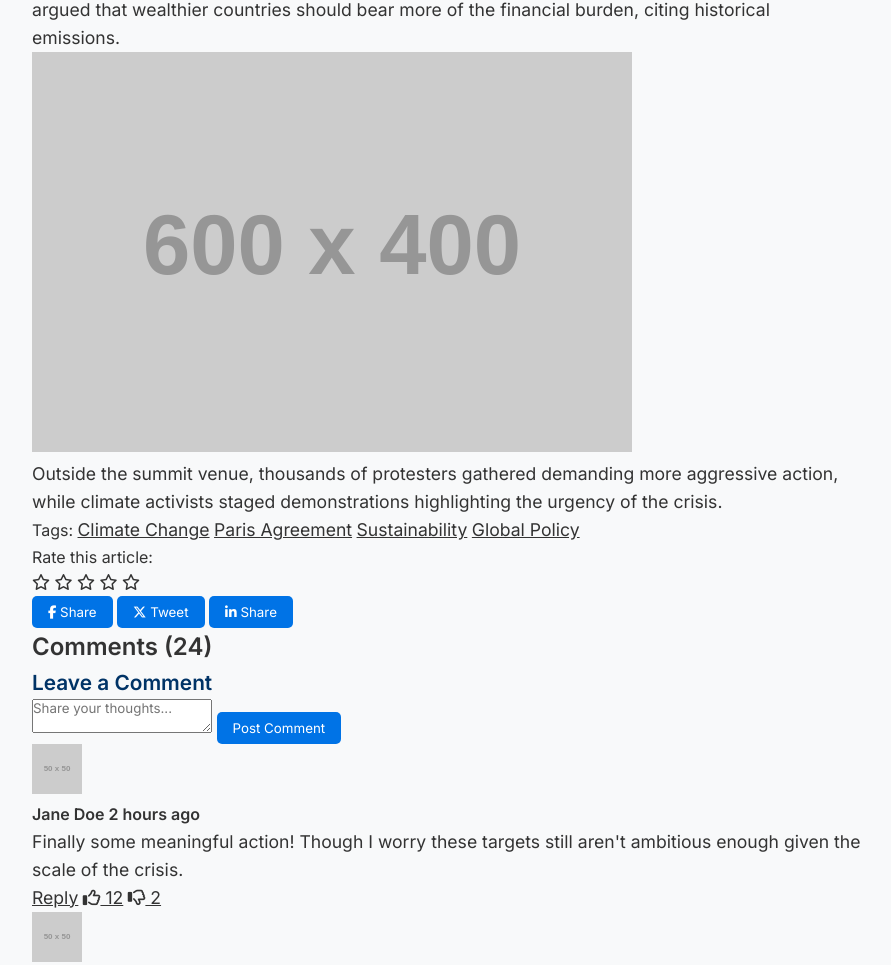
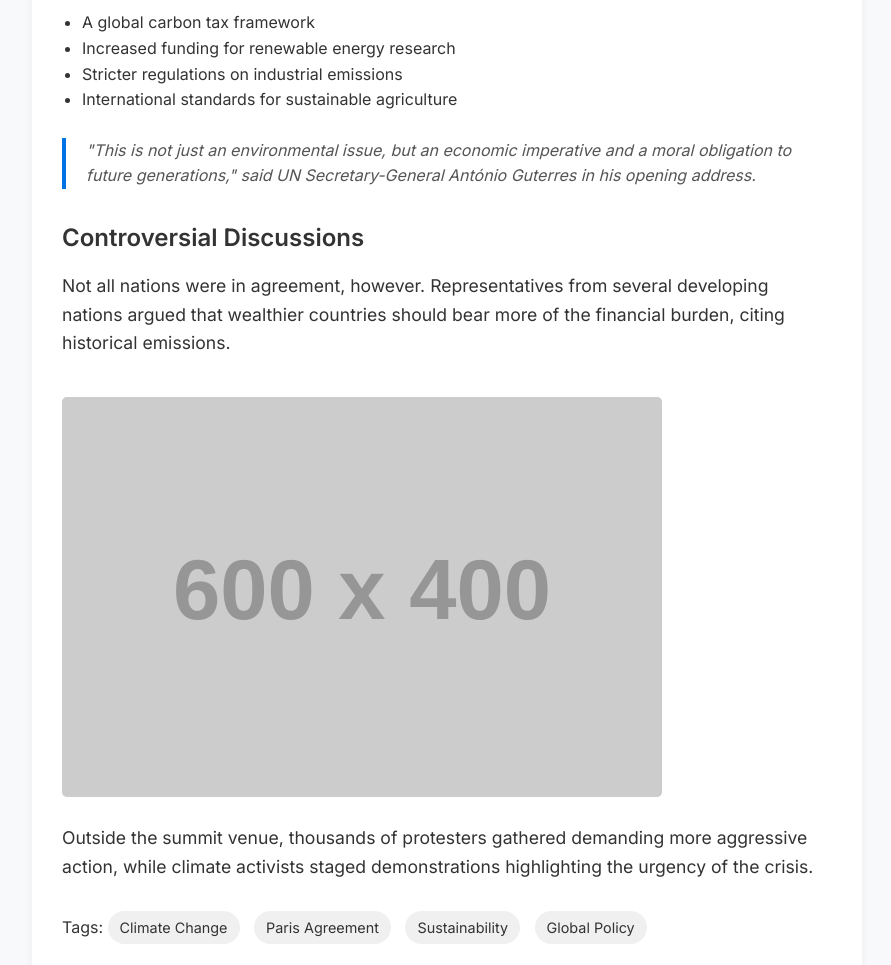
Before and after one commit to mohammed-alhanjouri/Truth-News, a plain HTML site: page article.html in a window 1280 px wide. Shown: the part 1176-2141 px from the top of the page, without its empty margins (28-919 px from the left). Drawn offline with Linux system fonts and the light colour scheme; placeholder pictures from the web are drawn by us.

Commit message:
Add styles for Article Page

```diff
--- a/article.html
+++ b/article.html
@@ -99,11 +99,11 @@
                     <div class="article-rating">
                         <span>Rate this article:</span>
                         <div class="stars">
-                            <i class="far fa-star"></i>
-                            <i class="far fa-star"></i>
-                            <i class="far fa-star"></i>
-                            <i class="far fa-star"></i>
-                            <i class="far fa-star"></i>
+                            <i class="fa-regular fa-star"></i>
+                            <i class="fa-regular fa-star"></i>
+                            <i class="fa-regular fa-star"></i>
+                            <i class="fa-regular fa-star"></i>
+                            <i class="fa-regular fa-star"></i>
                         </div>
                     </div>
                     <div class="share-buttons">
--- a/styles.css
+++ b/styles.css
@@ -146,6 +146,7 @@ header{
 .auth-buttons button {
     font-size: 1rem;
 }
+
 
 /* Home Page Style */
 
@@ -413,6 +414,7 @@ footer h3{
 }
 
 
+
 /* Category Page Style */
 
 .category-header {
@@ -544,3 +546,240 @@ footer h3{
     border-color: var(--secondary-color);
     outline: none;
 }
+
+
+
+/* Article Page Style */
+
+.single-article {
+    background: white;
+    padding: 30px;
+    border-radius: 10px;
+    box-shadow: var(--shadow);
+}
+.article-title {
+    font-size: 2.3rem;
+    margin: 15px 0 20px;
+}
+
+.article-data {
+    margin-bottom: 25px;
+    /* display: flex;
+    flex-wrap: wrap;
+    gap: 20px; */
+    color: #666;
+    font-size: 0.9rem;
+}
+
+.article-featured-image {
+    width: 100%;
+    /* max-height: 500px; */
+    object-fit: cover;
+    border-radius: 5px;
+    margin-bottom: 25px;
+    background: linear-gradient(45deg, #f0f0f0, #e0e0e0);
+}
+
+.article-intro {
+    font-size: 1.3rem;
+    margin-bottom: 25px;
+    font-weight: 500;
+}
+.article-content h2 {
+    margin: 30px 0 15px;
+}
+.article-content p {
+    margin-bottom: 20px;
+}
+.article-content ul {
+    margin-bottom: 20px;
+    padding-left: 20px;
+}
+.article-content blockquote {
+    border-left: 4px solid var(--secondary-color);
+    padding-left: 20px;
+    margin: 25px 0;
+    font-style: italic;
+    color: #555;
+}
+.article-inline-image {
+    max-width: 100%;
+    height: auto;
+    margin: 20px 0;
+    border-radius: 5px;
+    background: linear-gradient(45deg, #f0f0f0, #e0e0e0);
+}
+.article-tags {
+    margin: 30px 0;
+}
+.article-tags a {
+    display: inline-block;
+    background-color: #f0f0f0;
+    padding: 5px 12px;
+    border-radius: 20px;
+    margin-right: 10px;
+    font-size: 0.9rem;
+    text-decoration: none;
+}
+
+.article-actions {
+    display: flex;
+    justify-content: space-between;
+    align-items: center;
+    margin: 30px 0;
+    padding: 20px 0;
+    border-top: 1px solid var(--border-color);
+    border-bottom: 1px solid var(--border-color);
+}
+.article-rating {
+    display: flex;
+    align-items: center;
+    gap: 10px;
+}
+.stars i {
+    color: var(--accent-color);
+    cursor: pointer;
+}
+.share-buttons {
+    display: flex;
+    gap: 10px;
+}
+.share-buttons button {
+    display: flex;
+    align-items: center;
+    gap: 5px;
+}
+
+/* Comments Section */
+
+.article-comments {
+    display: flex;
+    flex-direction: column;
+    gap: 20px;
+    margin: 40px 0;
+}
+
+.comment-form textarea {
+    width: 100%;
+    height: 100px;
+    padding: 10px;
+    border: 2px solid var(--border-color);
+    border-radius: 5px;
+    font-size: 1rem;
+    color: var(--text-color);
+    margin: 15px 0;
+}
+.comment-form textarea:focus {
+    border-color: var(--secondary-color);
+    outline: none;
+}
+.comment-form button {
+    padding: 10px 20px;
+}
+
+.comment {
+    display: flex;
+    gap: 15px;
+    margin-bottom: 25px;
+    padding-bottom: 25px;
+    border-bottom: 1px solid var(--border-color);
+}
+.comment img {
+    width: 50px;
+    height: 50px;
+    border-radius: 50%;
+    object-fit: cover;
+    background: linear-gradient(45deg, #f0f0f0, #e0e0e0);
+}
+.comment-content {
+    flex: 1;
+}
+.comment-content h4 {
+    margin-bottom: 5px;
+    /* color: var(--primary-color); */
+}
+.comment-content h4 span {
+    font-weight: normal;
+    font-size: 0.9rem;
+    color: #666;
+    margin-left: 10px;
+}
+.comment-actions {
+    margin-top: 10px;
+}
+.comment-actions a {
+    margin-right: 15px;
+    font-size: 0.9rem;
+    color: #666;
+    text-decoration: none;
+}
+
+/* Related Articles */
+
+.related-articles {
+    margin-top: 30px;
+}
+
+.related-articles .grid {
+    display: grid;
+    grid-template-columns: repeat(auto-fit, minmax(250px, 1fr));
+    gap: 20px;
+}
+.related-articles article {
+    display: flex;
+    flex-direction: column;
+    align-items: center;
+    background: white;
+    border-radius: 8px;
+    overflow: hidden;
+    box-shadow: var(--shadow);
+    transition: transform 0.3s ease;
+}
+.related-articles article:hover {
+    transform: translateY(-5px);
+}
+.related-articles article img {
+    width: 100%;
+    height: 150px;
+    object-fit: cover;
+    background: linear-gradient(45deg, #f0f0f0, #e0e0e0);
+}
+.related-articles article h3 {
+    padding: 15px;
+    font-size: 1.1rem;
+}
+
+/* Author Bio */
+
+.author-bio {
+    display: flex;
+    flex-direction: column;
+    align-items: center;
+    gap: 15px;
+    background-color: var(--bg-color);
+    padding: 20px;
+    border-radius: 5px;
+    margin-bottom: 30px;
+}
+.author-bio h4 {
+    color: var(--secondary-color);
+}
+.author-bio img {
+    width: 100px;
+    height: 100px;
+    border-radius: 50%;
+    object-fit: cover;
+    background: linear-gradient(45deg, #f0f0f0, #e0e0e0);
+}
+.author-bio p {
+    font-size: 0.9rem;
+}
+
+.author-social {
+    display: flex;
+    justify-content: center;
+    gap: 15px;
+}
+.author-social a {
+    font-size: 1.2rem;
+}
```
